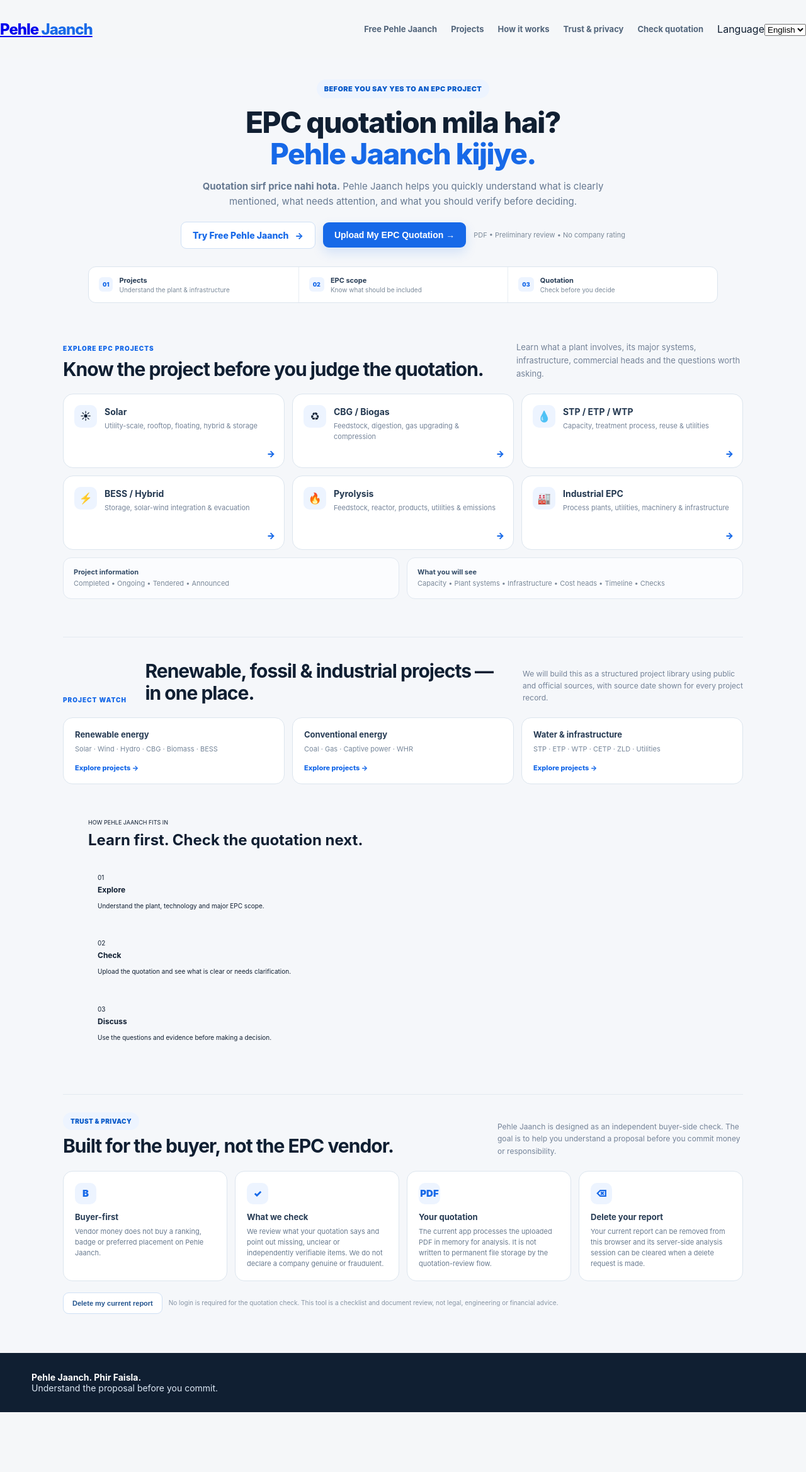
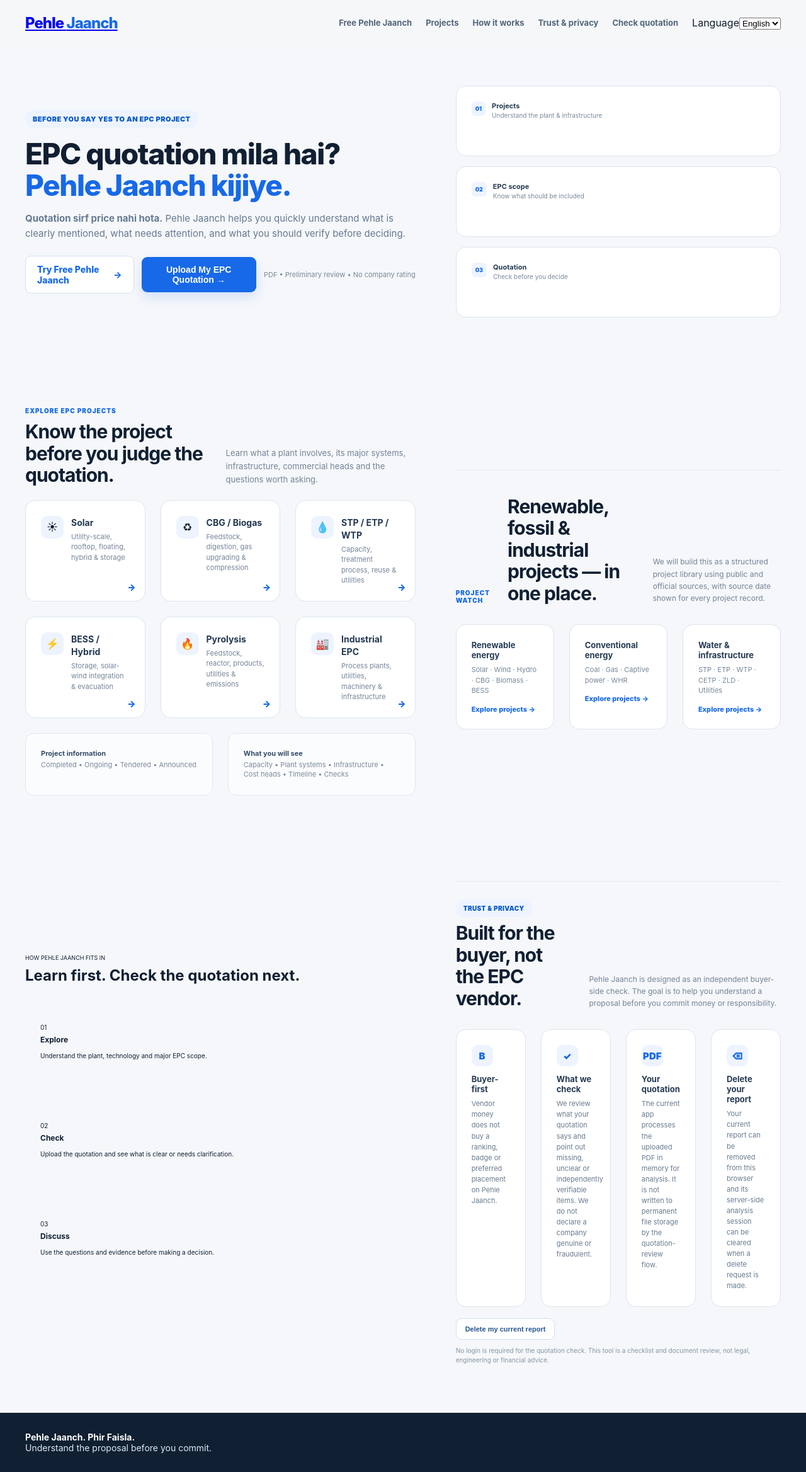
Before and after one commit to mauryatheempire-source/pehle-jaanch, a Flask app: page / in a window 1280 px wide. Shown: the whole page at 63% size. Before the commit the page ends 2242 px from the top, so only its background shows below. Run offline with Flask 3, Linux system fonts and the light colour scheme; some libraries are stand-ins or nearby versions.

Commit message:
Align home and report layouts across screen sizes

```diff
--- a/templates/index.html
+++ b/templates/index.html
@@ -190,6 +190,105 @@
 .deleteMessage{display:none;margin-top:10px;padding:9px 11px;border-radius:9px;background:#edf8f2;border:1px solid #cfe9da;color:#246844;font-size:11px}
 @media(max-width:800px){.trustIntro{display:block}.trustIntro p{max-width:none;margin-top:12px}.trustGrid{grid-template-columns:1fr 1fr}}
 @media(max-width:600px){.trustSection{margin-top:46px}.trustIntro h2{font-size:25px}.trustGrid{grid-template-columns:1fr}.privacyActions{align-items:flex-start;flex-direction:column}}
+
+/* ALIGNMENT PASS — layout only */
+@media(min-width:901px){
+  .container{width:min(1200px,calc(100% - 64px));margin-left:auto;margin-right:auto}
+  .nav{height:72px}
+  .navinner{min-height:72px}
+  .hero{padding:64px 0 72px;min-height:0}
+  .hero>.container{display:grid;grid-template-columns:minmax(0,1.2fr) minmax(360px,1fr);gap:64px;align-items:center}
+  .heroCenter{max-width:none;margin:0;text-align:left}
+  .heroCenter .eyebrow{margin-bottom:16px}
+  .heroCenter h1{margin:0 0 16px}
+  .heroLead{max-width:660px;margin:0}
+  .heroActions{justify-content:flex-start;margin:24px 0 0;gap:12px;flex-wrap:nowrap}
+  .microTrust{white-space:nowrap}
+  .benefitStrip{width:100%;margin:0;display:grid;grid-template-columns:1fr;gap:0;background:transparent;border:0;border-radius:0;overflow:visible}
+  .benefitStrip>div{min-height:112px;padding:24px;border:1px solid #dce5ee;border-radius:16px;background:#fff;align-items:flex-start}
+  .benefitStrip>div+div{border-left:1px solid #dce5ee;margin-top:16px}
+  .projectExplore,.projectWatch,.howItWorks,.trustSection{width:100%;margin-left:0;margin-right:0}
+  .projectExplore{margin-top:72px}
+  .projectWatch{margin-top:72px;padding-top:32px}
+  .howItWorks{margin-top:72px}
+  .trustSection{margin-top:72px}
+  .projectGrid,.watchGrid,.howGrid{grid-template-columns:repeat(3,minmax(0,1fr));gap:24px}
+  .projectCard,.watchCard,.howStep,.trustCard{border-radius:16px;padding:24px}
+  .projectCard{min-height:156px}
+  .projectGrid{grid-auto-rows:1fr}
+  .projectMeta{gap:24px;margin-top:24px}
+  .projectMeta>div{padding:24px}
+  .watchGrid{margin-top:32px}
+  .watchCard{min-height:156px}
+  .howGrid{margin-top:32px}
+  .howStep{min-height:156px}
+  .trustGrid{grid-template-columns:repeat(4,minmax(0,1fr));gap:24px;margin-top:32px}
+  .trustCard{min-height:190px}
+  .report{padding:72px 0}
+  .report .reporthead,.report .card,.beforePay,.paymentExposure{border-radius:16px}
+  .report .reporthead,.report .card{padding:24px}
+  .resultSummary{grid-template-columns:repeat(4,minmax(0,1fr));gap:24px;margin:24px 0}
+  .resultCard{min-height:128px;padding:24px}
+  .report-nav{margin:24px 0}
+  .resultTableWrap,.commercialTableWrap{overflow:visible}
+  .resultTable{min-width:0;table-layout:fixed}
+  .resultTable th,.resultTable td{padding:20px 12px}
+  .resultTable th:nth-child(1),.resultTable td:nth-child(1){width:170px}
+  .resultTable th:nth-child(2),.resultTable td:nth-child(2){width:190px}
+  .resultTable th:nth-child(3),.resultTable td:nth-child(3){width:auto}
+  .resultTable th:nth-child(4),.resultTable td:nth-child(4){width:340px}
+  .resultTable td:nth-child(2){white-space:normal}
+  .tableEvidence{margin-top:12px}
+  .figureGrid{grid-template-columns:repeat(3,minmax(0,1fr));gap:24px}
+  .questionGrid{grid-template-columns:repeat(2,minmax(0,1fr));gap:24px}
+  .questionCard{min-height:112px;padding:24px}
+}
+@media(min-width:601px) and (max-width:900px){
+  .container{width:calc(100% - 48px)}
+  .nav{height:72px}
+  .hero{padding:48px 0 64px}
+  .hero>.container{display:grid;grid-template-columns:1fr;gap:32px}
+  .heroCenter{text-align:left;max-width:720px;margin:0}
+  .benefitStrip{width:100%;margin-top:0}
+  .projectExplore,.projectWatch,.howItWorks,.trustSection{width:100%;margin-left:0;margin-right:0}
+  .projectExplore,.projectWatch,.howItWorks,.trustSection{margin-top:64px}
+  .projectGrid,.watchGrid,.howGrid{grid-template-columns:repeat(2,minmax(0,1fr));gap:24px}
+  .projectMeta{grid-template-columns:1fr 1fr;gap:24px}
+  .trustGrid{grid-template-columns:repeat(2,minmax(0,1fr));gap:24px}
+  .resultSummary{grid-template-columns:repeat(2,minmax(0,1fr));gap:24px}
+  .questionGrid{grid-template-columns:1fr 1fr;gap:24px}
+}
+@media(max-width:600px){
+  .container{width:calc(100% - 32px)}
+  .hero{padding:32px 0 48px}
+  .heroCenter{text-align:left}
+  .heroActions{justify-content:flex-start;align-items:stretch}
+  .heroActions .cta{min-height:44px}
+  .benefitStrip{width:100%;margin-top:24px}
+  .projectExplore,.projectWatch,.howItWorks,.trustSection{width:100%;margin-left:0;margin-right:0}
+  .projectExplore,.projectWatch,.howItWorks,.trustSection{margin-top:48px}
+  .projectGrid,.watchGrid,.howGrid,.trustGrid{grid-template-columns:1fr;gap:16px}
+  .projectMeta{grid-template-columns:1fr;gap:16px}
+  .projectCard,.watchCard,.howStep,.trustCard{padding:24px}
+  .report{padding:48px 0}
+  .resultSummary{grid-template-columns:1fr 1fr;gap:16px}
+  .report .reporthead,.report .card,.beforePay,.paymentExposure{padding:16px}
+  .resultTableWrap,.commercialTableWrap{overflow:visible;border:0;border-radius:0}
+  .resultTable{min-width:0;width:100%;table-layout:auto}
+  .resultTable thead{display:none}
+  .resultTable tbody,.resultTable tr,.resultTable td{display:block;width:100%}
+  .resultTable tr{border:1px solid #e1e8f0;border-radius:14px;background:#fff;margin-bottom:16px;padding:16px}
+  .resultTable td{border:0;padding:6px 0;white-space:normal!important}
+  .resultTable td:first-child{width:auto;font-size:14px}
+  .resultTable td:nth-child(2),.resultTable td:nth-child(3),.resultTable td:last-child{width:auto}
+  .resultTable td:first-child:before,.resultTable td:nth-child(2):before,.resultTable td:nth-child(3):before,.resultTable td:nth-child(4):before{display:block;margin-bottom:4px;font-size:10px;font-weight:850;letter-spacing:.4px;text-transform:uppercase;color:#738398}
+  .resultTable td:first-child:before{content:"Check"}
+  .resultTable td:nth-child(2):before{content:"Status"}
+  .resultTable td:nth-child(3):before{content:"What we found"}
+  .resultTable td:nth-child(4):before{content:"Next step"}
+  .resultTable .tableEvidence{margin-top:8px}
+  .figureGrid,.questionGrid{grid-template-columns:1fr;gap:16px}
+}
 </style>
 </head>
 <body>
```
